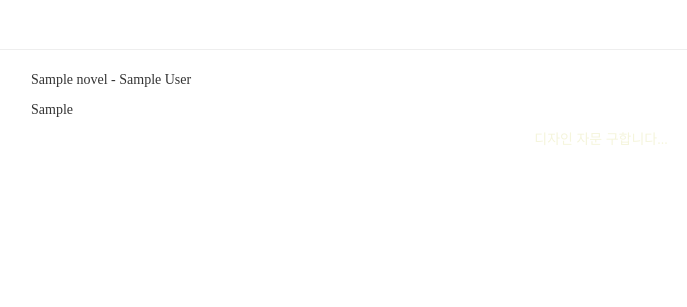
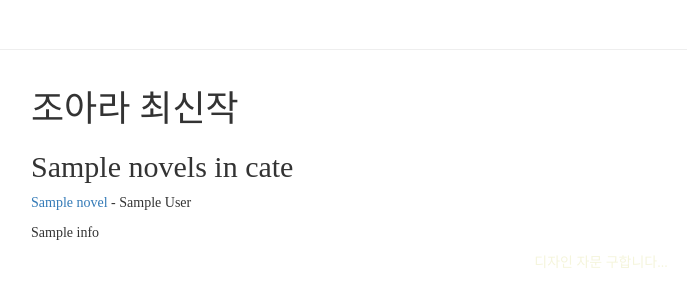
Before and after one commit to lee10104/django-project, a Django app: template blog/templates/blog/new_novels.html in a window 1280 px wide. Shown: the top 307 px of the page, without its empty margins (39-726 px from the left). Run offline with Django 3.2, Linux system fonts and the light colour scheme; tables that the repository leaves empty hold one stand-in row (values such as "Sample post"); the template is opened without the code that fills it: values that come from a table or form of the project are taken from there, most other values are stand-ins (such as "Sample title", 1, 10 or a date in 2020); some libraries are stand-ins or nearby versions; some web fonts are replaced.

Commit message:
editing new_novels
- fixed code structure
- developed template

```diff
--- a/blog/templates/blog/new_novels.html
+++ b/blog/templates/blog/new_novels.html
@@ -1,7 +1,11 @@
 {% extends 'blog/base.html' %}
 {% block content %}
-    {% for novel in novels %}
-        <p>{{ novel.title }} - {{ novel.author }}</p>
-        <p>{{ novel.info }}</p>
+    <h1>조아라 최신작</h1>
+    {% for novels_in_cate in novels_in_cate_list %}
+        <h2>{{ novels_in_cate.name }}</h2>
+        {% for novel in novels_in_cate.novel_list %}
+        <p><a href="http://www.joara.com/literature/view/book_intro.html?book_code={{ novel.book_code }}">{{ novel.title }}</a> - {{ novel.author }}</p>
+            <p>{{ novel.info }}</p>
+        {% endfor %}
     {% endfor %}
 {% endblock %}
```
Also changed, not shown: blog/views.py (+9 -2 lines).
